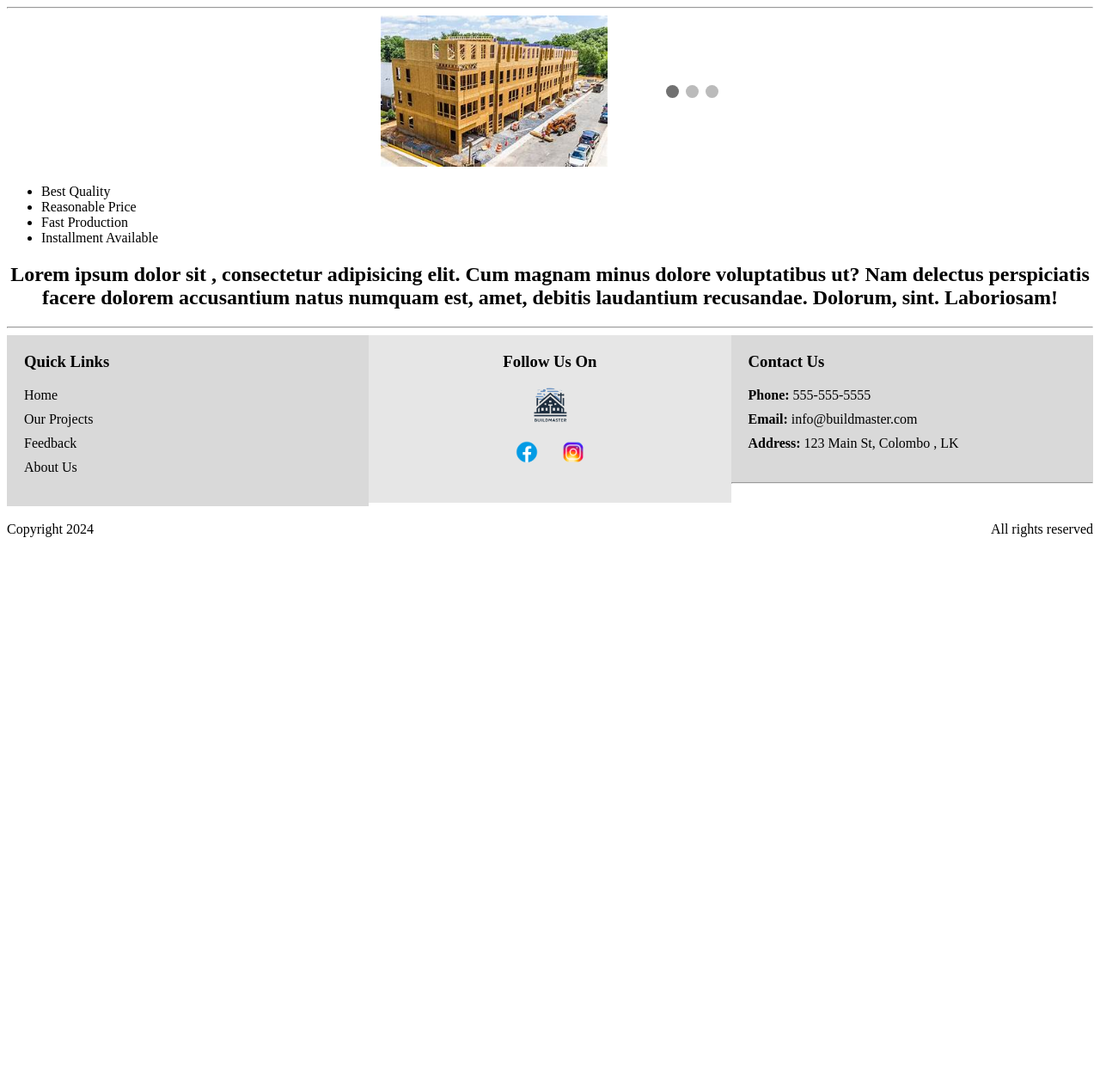
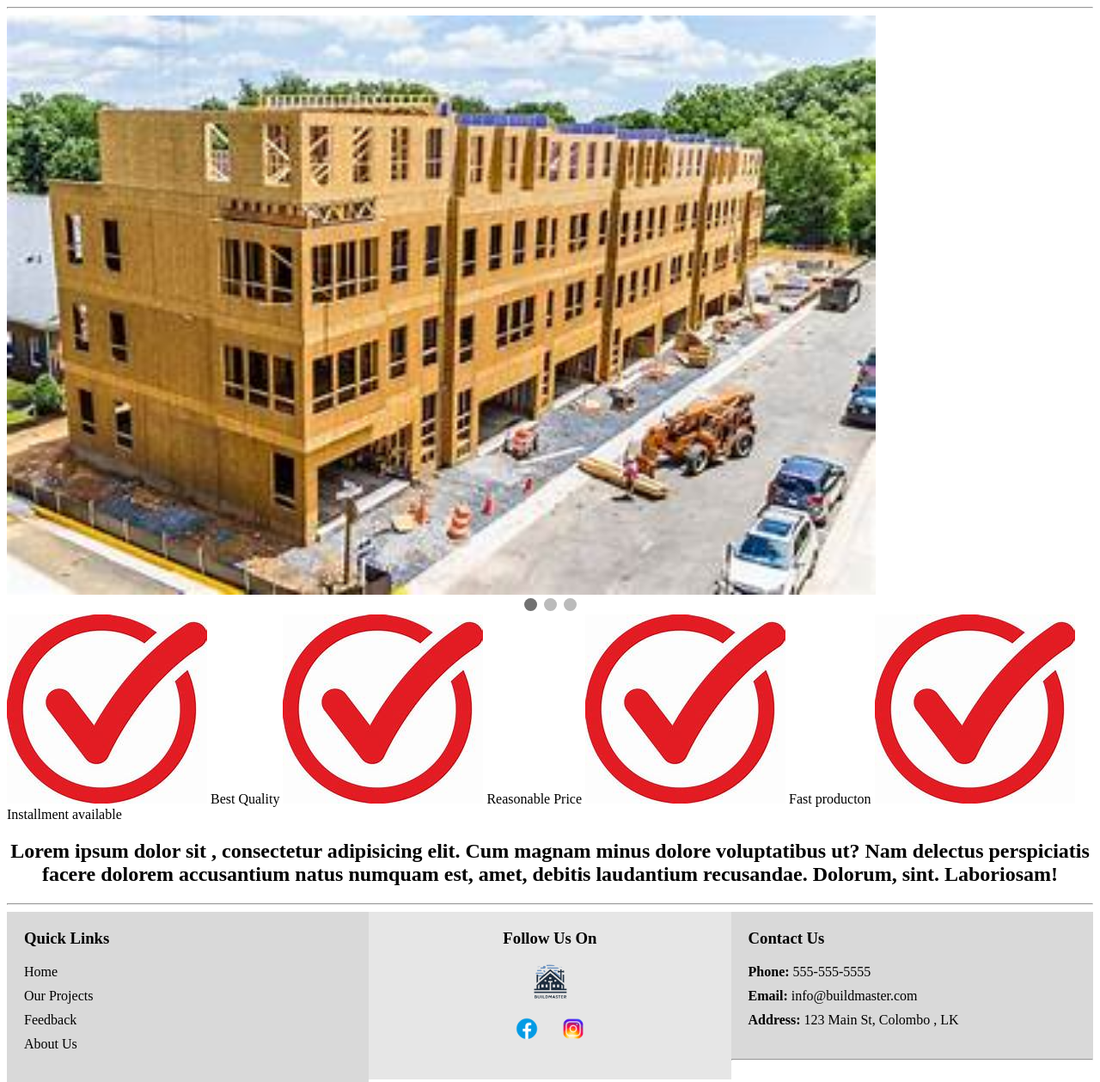
Before and after one commit to MiniduTH/BuildMasterWEB, a PHP site: page / in a window 1280 px wide. Shown: the part 120-1379 px from the top of the page at 86% size. Before the commit the page ends 745 px from the top, so only its background shows below. Run offline with PHP 8.4, Linux system fonts and the light colour scheme.

Commit message:
Last update

```diff
--- a/index.html
+++ b/index.html
@@ -4,6 +4,7 @@
     <link rel="stylesheet" href="src/CSS/nav-bar.css">
     <link rel="stylesheet" href="src/CSS/footer.css">
     <link rel="stylesheet" href="src/CSS/body.css">
+
 
 
 </head>
@@ -49,14 +50,19 @@
         </div>
 
         <!--Adding why us part-->
-        <div class="why-us">
-          <ul>
-              <li><id="tik" img src="src/img/icon.png" alt="Tick Icon"> Best Quality</li>
-              <li><id="tik" img src="src/img/icon.png" alt="Tick Icon"> Reasonable Price</li>
-              <li><id="tik" img src="src/img/icon.png" alt="Tick Icon"> Fast Production</li>
-              <li><id="tik" img src="src/img/icon.png" alt="Tick Icon"> Installment Available</li>
-          </ul>
-      </div>
+    <div class="whyus">
+        <img class="why" src="src/img/tik.png" alt="Tick Icon">
+        <span>Best Quality</span>
+
+        <img class="why" src="src/img/tik.png" alt="Tick Icon">
+        <span>Reasonable Price</span>
+
+        <img class="why" src="src/img/tik.png" alt="Tick Icon">
+        <span>Fast producton</span>
+
+        <img class="why" src="src/img/tik.png" alt="Tick Icon">
+        <span>Installment available</span>
+    </div>
 
         <h2 class="center">Lorem ipsum dolor sit , consectetur adipisicing elit. Cum magnam minus dolore voluptatibus ut? Nam delectus perspiciatis facere dolorem accusantium natus numquam est, amet, debitis laudantium recusandae. Dolorum, sint. Laboriosam!</h2>
     </main>
--- a/src/CSS/body.css
+++ b/src/CSS/body.css
@@ -3,14 +3,12 @@
     max-width: 100%;
     position: relative;
     margin: auto;
-    display: flex; /* Use flexbox to center images */
-    justify-content: center; /* Center images horizontally */
-    align-items: center; /* Center images vertically */
 }
 
 /* Hide all slides by default */
 .mySlides {
     display: none;
+    width: 100%;
 }
 
 /* Style the images */
```
